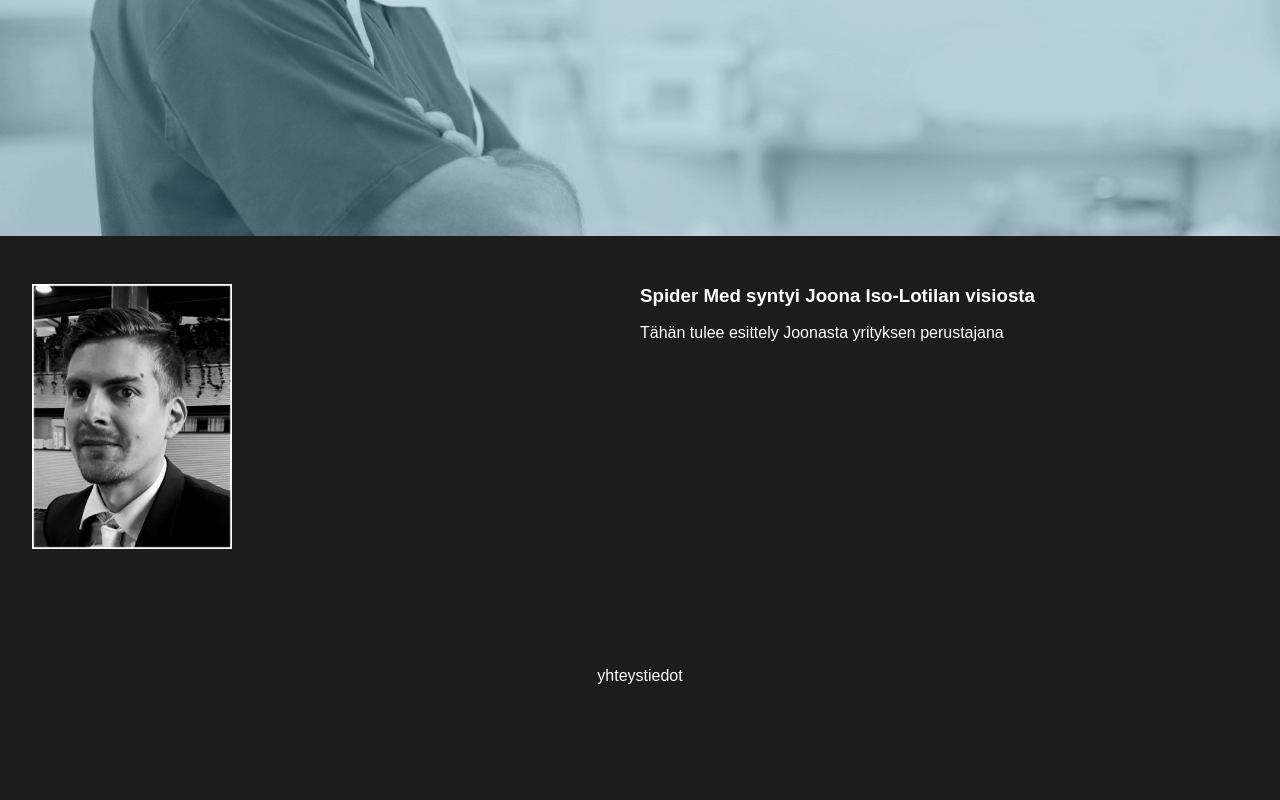
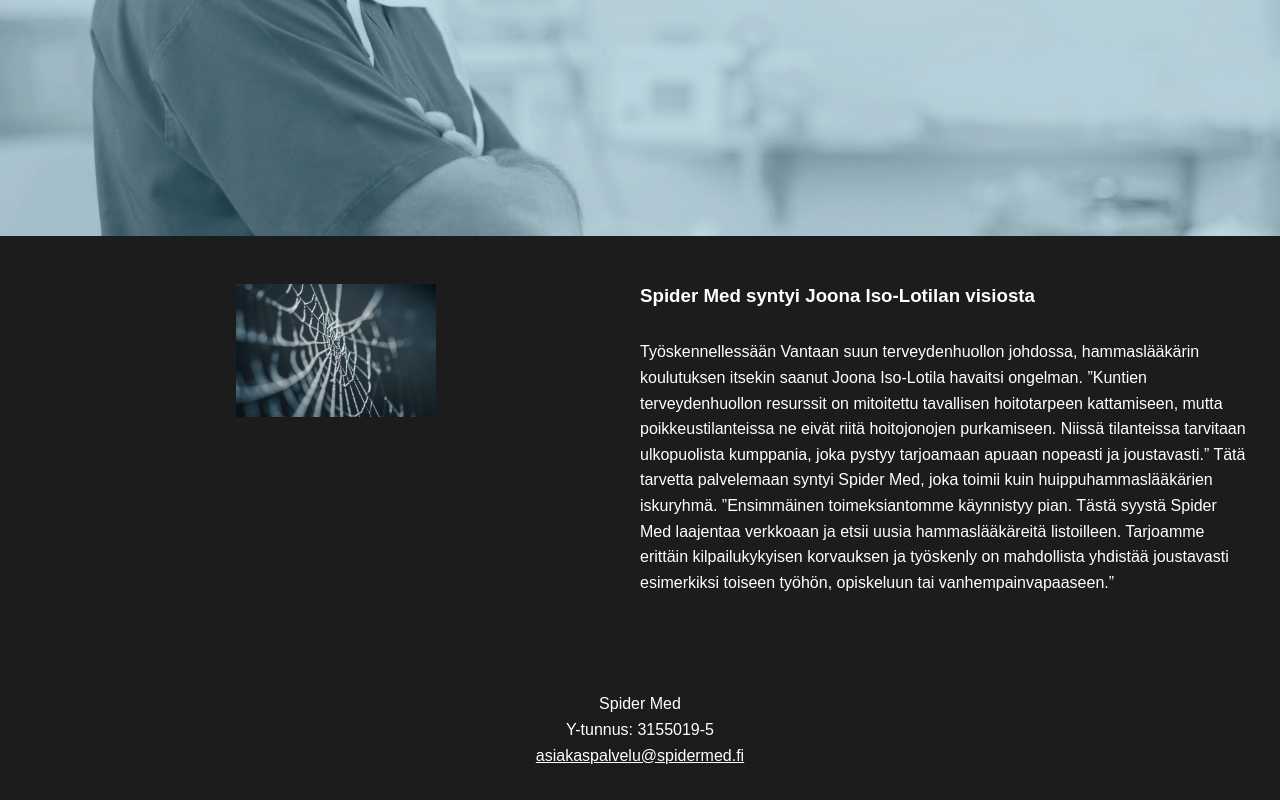
Before and after one commit to medspider/medspider.github.io, a plain HTML site: page index.html in a window 1280 px wide. Shown: the part 1452-2252 px from the top of the page. Before the commit the page ends 2154 px from the top, so only its background shows below. Drawn offline with Linux system fonts and the light colour scheme.

Commit message:
Add footer text

```diff
--- a/index.html
+++ b/index.html
@@ -45,17 +45,23 @@
         </div>
         <div class="section">
             <div class="clearfix">
-                <div class="picture to-left half">
-                    <img width="200" src="images/Spider_Med_Joona_Iso-Lotila.png" />
+                <div class="picture center to-left-m">
+                    <img width="200" src="images/web.jpg" />
                 </div>
                 <div class="intro to-right half">
                     <h3>Spider Med syntyi Joona Iso-Lotilan visiosta</h3>
-                    <div>Tähän tulee esittely Joonasta yrityksen perustajana</div>
+                    <p>Työskennellessään Vantaan suun terveydenhuollon johdossa, hammaslääkärin koulutuksen itsekin saanut Joona Iso-Lotila havaitsi ongelman. ”Kuntien terveydenhuollon resurssit on mitoitettu tavallisen hoitotarpeen kattamiseen, mutta poikkeustilanteissa ne eivät riitä hoitojonojen purkamiseen. Niissä tilanteissa tarvitaan ulkopuolista kumppania, joka pystyy tarjoamaan apuaan nopeasti ja joustavasti.” Tätä tarvetta palvelemaan syntyi Spider Med, joka toimii kuin huippuhammaslääkärien iskuryhmä. ”Ensimmäinen toimeksiantomme käynnistyy pian. Tästä syystä Spider Med laajentaa verkkoaan ja etsii uusia hammaslääkäreitä listoilleen. Tarjoamme erittäin kilpailukykyisen korvauksen ja työskenly on mahdollista yhdistää joustavasti esimerkiksi toiseen työhön, opiskeluun tai vanhempainvapaaseen.”</p>
                 </div>
             </div>
         </div>
         <div class="footer">
-            <div>yhteystiedot</div>
+            <div>
+                <div>Spider Med</div>
+                <div>Y-tunnus: 3155019-5</div>
+                <div>
+                    <a href="mailto:asiakaspalvelu@spidermed.fi">asiakaspalvelu@spidermed.fi</a>
+                </div>
+            </div>
         </div>
     </body>
 </html>
--- a/styles.css
+++ b/styles.css
@@ -21,6 +21,10 @@
 
 h1, h2, h3 {
     margin: 0;
+}
+
+a {
+    color: white;
 }
 
 div {
@@ -56,11 +60,12 @@
 }
 
 .footer {
+    color: white;
+    line-height: 1.6;
+    padding: 1rem 0 2rem;
     position: absolute;
+    text-align: center;
     width: 100%;
-    color: white;
-    padding: 1rem 0;
-    text-align: center;
 }
 
 .section {
@@ -148,6 +153,11 @@
     .third {
         width: 33%;
     }
+
+    .to-left-m {
+        float: left;
+        width: 50%;
+    }
 }
 
 .to-right#after {
```
Also changed, not shown: images/web.jpg (added).
